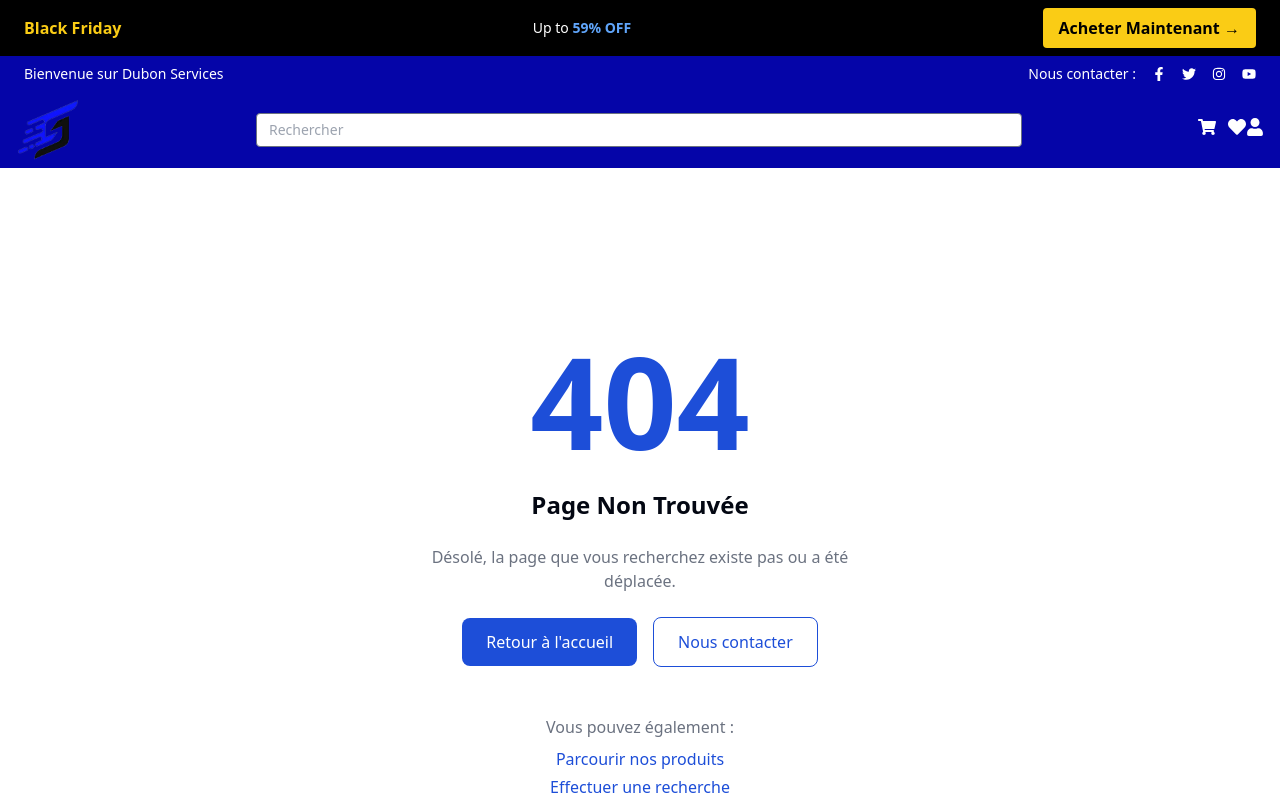
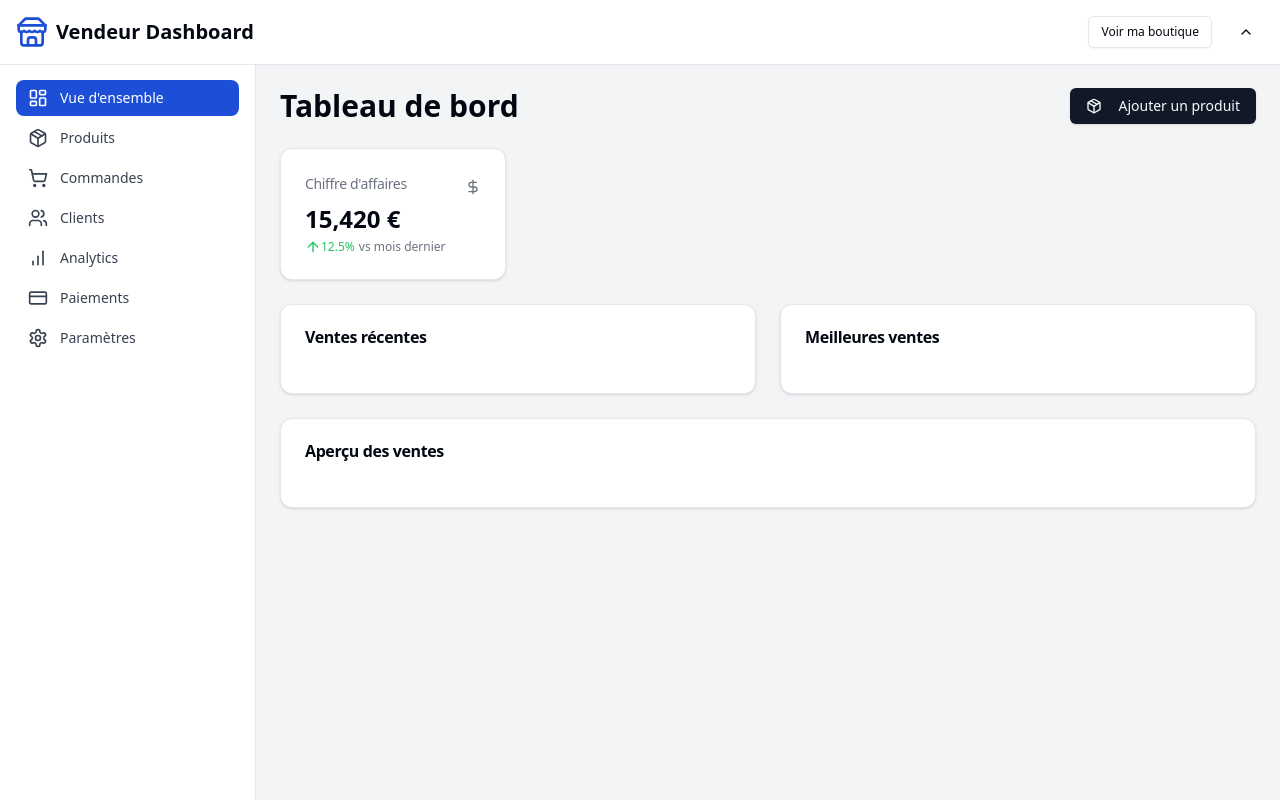
Before and after one commit to DavidAtikpo/frontende-code, a Next.js app: page /seller/dashboard in a window 1280 px wide. Before the commit this address had no page. Shown: the top 802 px of the page. Built offline with nearby package versions, Linux system fonts and the light colour scheme.

Commit message:
Seller dashboard built

```diff
--- a/src/app/layout.tsx
+++ b/src/app/layout.tsx
@@ -13,7 +13,7 @@ export default function RootLayout({ children }: { children: React.ReactNode })
   const pathname = usePathname(); // Utilisation de `usePathname` pour Next.js (app directory)
 
   // Liste des routes où le layout global ne doit pas être rendu
-  const noLayoutRoutes = ['/admin', '/admin/login', '/user'];
+  const noLayoutRoutes = ['/admin', '/admin/login', '/user', '/seller/dashboard'];
 
   // Vérifie si la route actuelle nécessite le layout
   const shouldRenderLayout = !noLayoutRoutes.some((route) => pathname.startsWith(route));
--- /dev/null
+++ b/src/app/seller/dashboard/layout.tsx
@@ -0,0 +1,133 @@
+"use client";
+
+import { useState } from "react";
+import Link from "next/link";
+import { usePathname } from "next/navigation";
+import {
+  LayoutDashboard,
+  Package,
+  ShoppingCart,
+  Users,
+  Settings,
+  ChevronDown,
+  Store,
+  BarChart,
+  CreditCard
+} from "lucide-react";
+import { cn } from "@/lib/utils";
+import { Button } from "@/components/ui/button";
+
+const sidebarLinks = [
+  {
+    title: "Vue d'ensemble",
+    href: "/seller/dashboard",
+    icon: LayoutDashboard,
+  },
+  {
+    title: "Produits",
+    href: "/seller/dashboard/products",
+    icon: Package,
+  },
+  {
+    title: "Commandes",
+    href: "/seller/dashboard/orders",
+    icon: ShoppingCart,
+  },
+  {
+    title: "Clients",
+    href: "/seller/dashboard/customers",
+    icon: Users,
+  },
+  {
+    title: "Analytics",
+    href: "/seller/dashboard/analytics",
+    icon: BarChart,
+  },
+  {
+    title: "Paiements",
+    href: "/seller/dashboard/payments",
+    icon: CreditCard,
+  },
+  {
+    title: "Paramètres",
+    href: "/seller/dashboard/settings",
+    icon: Settings,
+  },
+];
+
+export default function DashboardLayout({
+  children,
+}: {
+  children: React.ReactNode;
+}) {
+  const pathname = usePathname();
+  const [isSidebarOpen, setIsSidebarOpen] = useState(true);
+
+  return (
+    <div className="min-h-screen bg-gray-100">
+      {/* Header */}
+      <header className="fixed top-0 z-50 w-full bg-white border-b border-gray-200">
+        <div className="flex h-16 items-center justify-between px-4">
+          <div className="flex items-center">
+            <Store className="h-8 w-8 text-[#1D4ED8]" />
+            <span className="ml-2 text-xl font-bold">Vendeur Dashboard</span>
+          </div>
+          <div className="flex items-center gap-4">
+            <Button variant="outline" size="sm">
+              Voir ma boutique
+            </Button>
+            <Button
+              variant="ghost"
+              size="icon"
+              onClick={() => setIsSidebarOpen(!isSidebarOpen)}
+            >
+              <ChevronDown className={cn(
+                "h-4 w-4 transition-transform",
+                isSidebarOpen ? "rotate-180" : ""
+              )} />
+            </Button>
+          </div>
+        </div>
+      </header>
+
+      <div className="flex pt-16">
+        {/* Sidebar */}
+        <aside className={cn(
+          "fixed left-0 z-40 h-[calc(100vh-4rem)] w-64 border-r border-gray-200 bg-white transition-transform",
+          isSidebarOpen ? "translate-x-0" : "-translate-x-full"
+        )}>
+          <nav className="space-y-1 p-4">
+            {sidebarLinks.map((link) => {
+              const isActive = pathname === link.href;
+              return (
+                <Link
+                  key={link.href}
+                  href={link.href}
+                  className={cn(
+                    "flex items-center gap-3 rounded-lg px-3 py-2 text-sm font-medium transition-colors",
+                    isActive
+                      ? "bg-[#1D4ED8] text-white"
+                      : "text-gray-700 hover:bg-gray-100"
+                  )}
+                >
+                  <link.icon className="h-5 w-5" />
+                  {link.title}
+                </Link>
+              );
+            })}
+          </nav>
+        </aside>
+
+        {/* Main Content */}
+        <main className={cn(
+          "flex-1 transition-all",
+          isSidebarOpen ? "ml-64" : "ml-0"
+        )}>
+          <div className="container p-6">
+            {children}
+          </div>
+        </main>
+      </div>
+    </div>
+  );
+}
--- /dev/null
+++ b/src/app/seller/dashboard/page.tsx
@@ -0,0 +1,137 @@
+"use client";
+
+import { useState, useEffect } from "react";
+import { Card, CardContent, CardHeader, CardTitle } from "@/components/ui/card";
+import { Button } from "@/components/ui/button";
+import {
+  BarChart3,
+  DollarSign,
+  Package,
+  ShoppingCart,
+  TrendingUp,
+  Users,
+  ArrowUp,
+  ArrowDown,
+} from "lucide-react";
+
+export default function SellerDashboardPage() {
+  const [isLoading, setIsLoading] = useState(true);
+  const [dashboardData, setDashboardData] = useState({
+    revenue: {
+      total: 0,
+      percentage: 0,
+      trend: "up",
+    },
+    orders: {
+      total: 0,
+      percentage: 0,
+      trend: "up",
+    },
+    products: {
+      total: 0,
+      active: 0,
+    },
+    customers: {
+      total: 0,
+      new: 0,
+    },
+  });
+
+  useEffect(() => {
+    // Simulation de chargement des données
+    setTimeout(() => {
+      setDashboardData({
+        revenue: {
+          total: 15420,
+          percentage: 12.5,
+          trend: "up",
+        },
+        orders: {
+          total: 156,
+          percentage: 8.2,
+          trend: "up",
+        },
+        products: {
+          total: 48,
+          active: 42,
+        },
+        customers: {
+          total: 312,
+          new: 24,
+        },
+      });
+      setIsLoading(false);
+    }, 1500);
+  }, []);
+
+  return (
+    <div className="space-y-6">
+      <div className="flex items-center justify-between">
+        <h1 className="text-3xl font-bold">Tableau de bord</h1>
+        <Button>
+          <Package className="mr-2 h-4 w-4" />
+          Ajouter un produit
+        </Button>
+      </div>
+
+      {/* Cartes de statistiques */}
+      <div className="grid gap-6 md:grid-cols-2 lg:grid-cols-4">
+        <Card>
+          <CardHeader className="flex flex-row items-center justify-between pb-2">
+            <CardTitle className="text-sm font-medium text-gray-500">
+              Chiffre d'affaires
+            </CardTitle>
+            <DollarSign className="h-4 w-4 text-gray-500" />
+          </CardHeader>
+          <CardContent>
+            <div className="text-2xl font-bold">{dashboardData.revenue.total.toLocaleString()} €</div>
+            <div className="flex items-center pt-1">
+              {dashboardData.revenue.trend === "up" ? (
+                <ArrowUp className="h-4 w-4 text-green-500" />
+              ) : (
+                <ArrowDown className="h-4 w-4 text-red-500" />
+              )}
+              <span className={`text-xs ${dashboardData.revenue.trend === "up" ? "text-green-500" : "text-red-500"}`}>
+                {dashboardData.revenue.percentage}%
+              </span>
+              <span className="text-xs text-gray-500 ml-1">vs mois dernier</span>
+            </div>
+          </CardContent>
+        </Card>
+
+        {/* Autres cartes statistiques similaires pour Orders, Products, Customers */}
+      </div>
+
+      {/* Graphiques et tableaux */}
+      <div className="grid gap-6 md:grid-cols-2">
+        <Card>
+          <CardHeader>
+            <CardTitle>Ventes récentes</CardTitle>
+          </CardHeader>
+          <CardContent>
+            {/* Tableau des ventes récentes */}
+          </CardContent>
+        </Card>
+
+        <Card>
+          <CardHeader>
+            <CardTitle>Meilleures ventes</CardTitle>
+          </CardHeader>
+          <CardContent>
+            {/* Liste des produits les plus vendus */}
+          </CardContent>
+        </Card>
+      </div>
+
+      {/* Graphique des ventes */}
+      <Card>
+        <CardHeader>
+          <CardTitle>Aperçu des ventes</CardTitle>
+        </CardHeader>
+        <CardContent>
+          {/* Intégration future d'un graphique */}
+        </CardContent>
+      </Card>
+    </div>
+  );
+}
```
